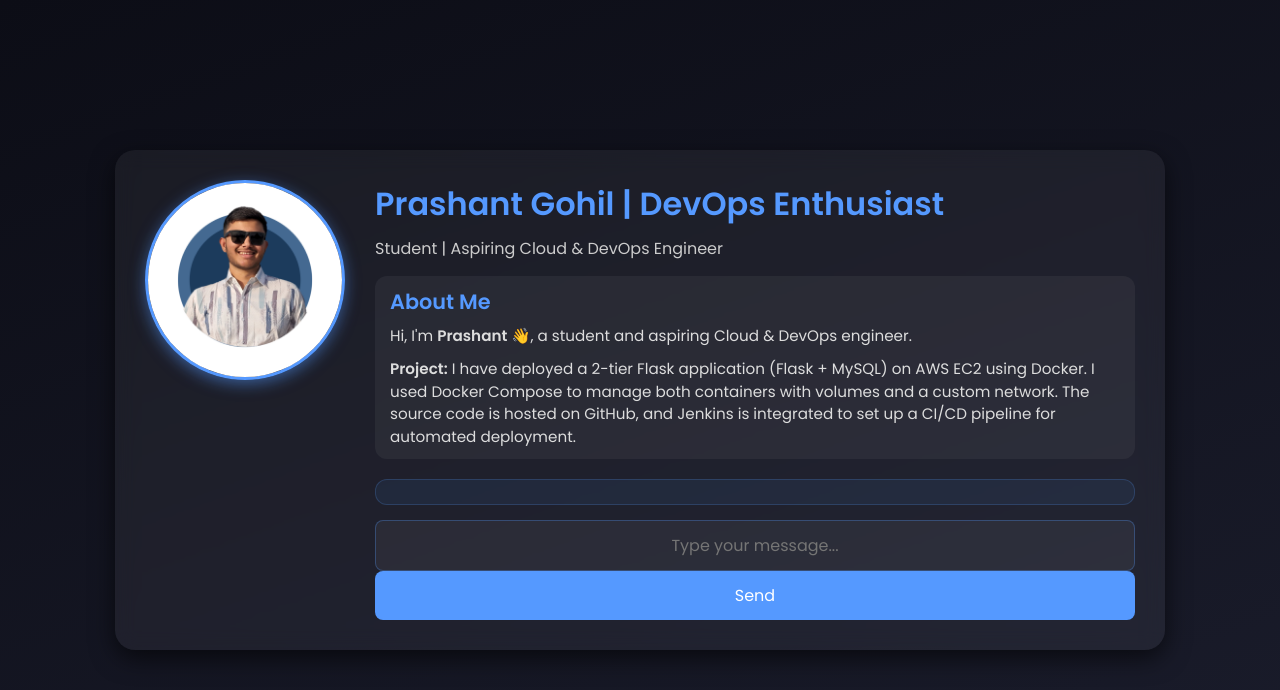
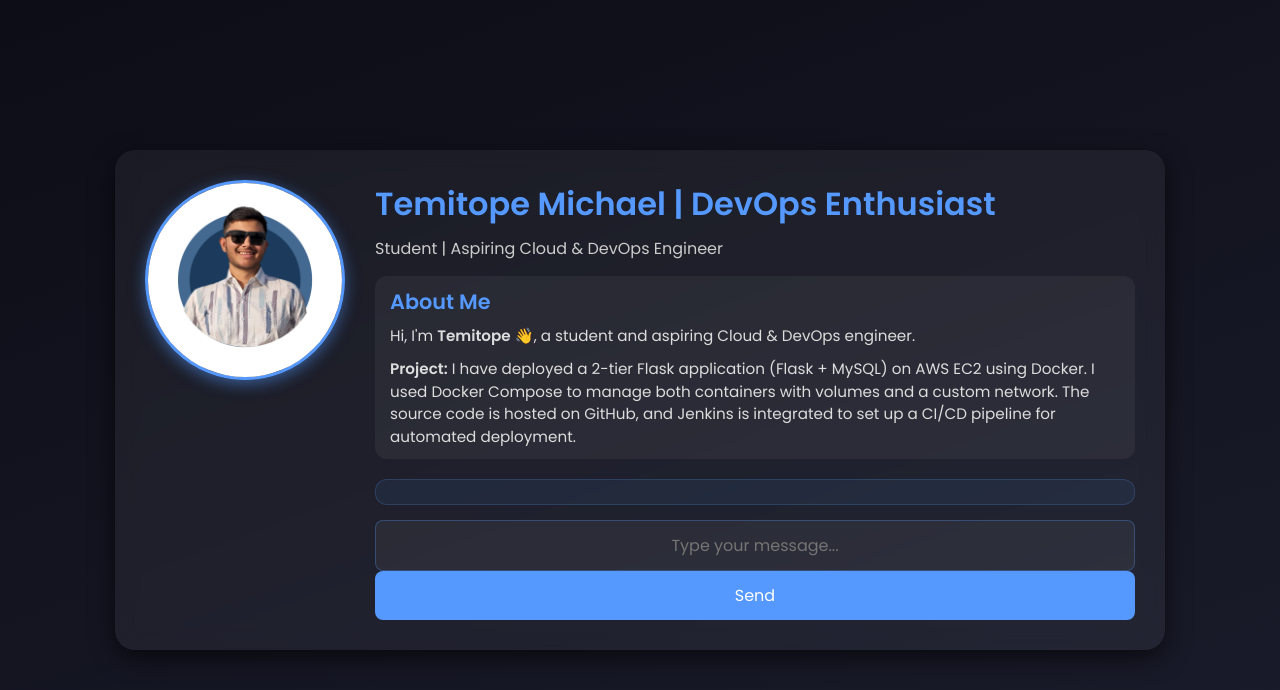
Before and after one commit to michaeltemitope/Flask-MySQL-DevOps-Project, a Flask app: page / in a window 1280 px wide. Shown: the top 690 px of the page. Run offline with Flask 2, Linux system fonts and the light colour scheme; data that the repository does not hold is empty; some libraries are stand-ins or nearby versions.

Commit message:
editted templates/index.html

```diff
--- a/app/templates/index.html
+++ b/app/templates/index.html
@@ -4,7 +4,7 @@
 <head>
     <meta charset="UTF-8">
     <meta name="viewport" content="width=device-width, initial-scale=1.0">
-    <title>Prashant | Flask App 🚀</title>
+    <title>Temitope | Flask App 🚀</title>
     <style>
         @import url('https://fonts.googleapis.com/css2?family=Poppins:wght@300;400;600&display=swap');
 
@@ -163,19 +163,19 @@
     <div class="container">
         <!-- Profile photo -->
         <div class="profile-photo">
-            <img src="{{ url_for('static', filename='1.png') }}" alt="Prashant Photo">
+            <img src="{{ url_for('static', filename='1.png') }}" alt="Temitope Photo">
         </div>
 
         <!-- Content -->
         <div class="content">
             <div class="header">
-                <h1>Prashant Gohil | DevOps Enthusiast</h1>
+                <h1>Temitope Michael | DevOps Enthusiast</h1>
                 <p>Student | Aspiring Cloud & DevOps Engineer</p>
             </div>
 
             <div class="about">
                 <h2>About Me</h2>
-                <p>Hi, I'm <b>Prashant</b> 👋, a student and aspiring Cloud & DevOps engineer.</p>
+                <p>Hi, I'm <b>Temitope</b> 👋, a student and aspiring Cloud & DevOps engineer.</p>
                 <p style="margin-top:10px;">
                     <b>Project:</b> I have deployed a 2-tier Flask application (Flask + MySQL) on AWS EC2 using Docker.
                     I used Docker Compose to manage both containers with volumes and a custom network.
```
